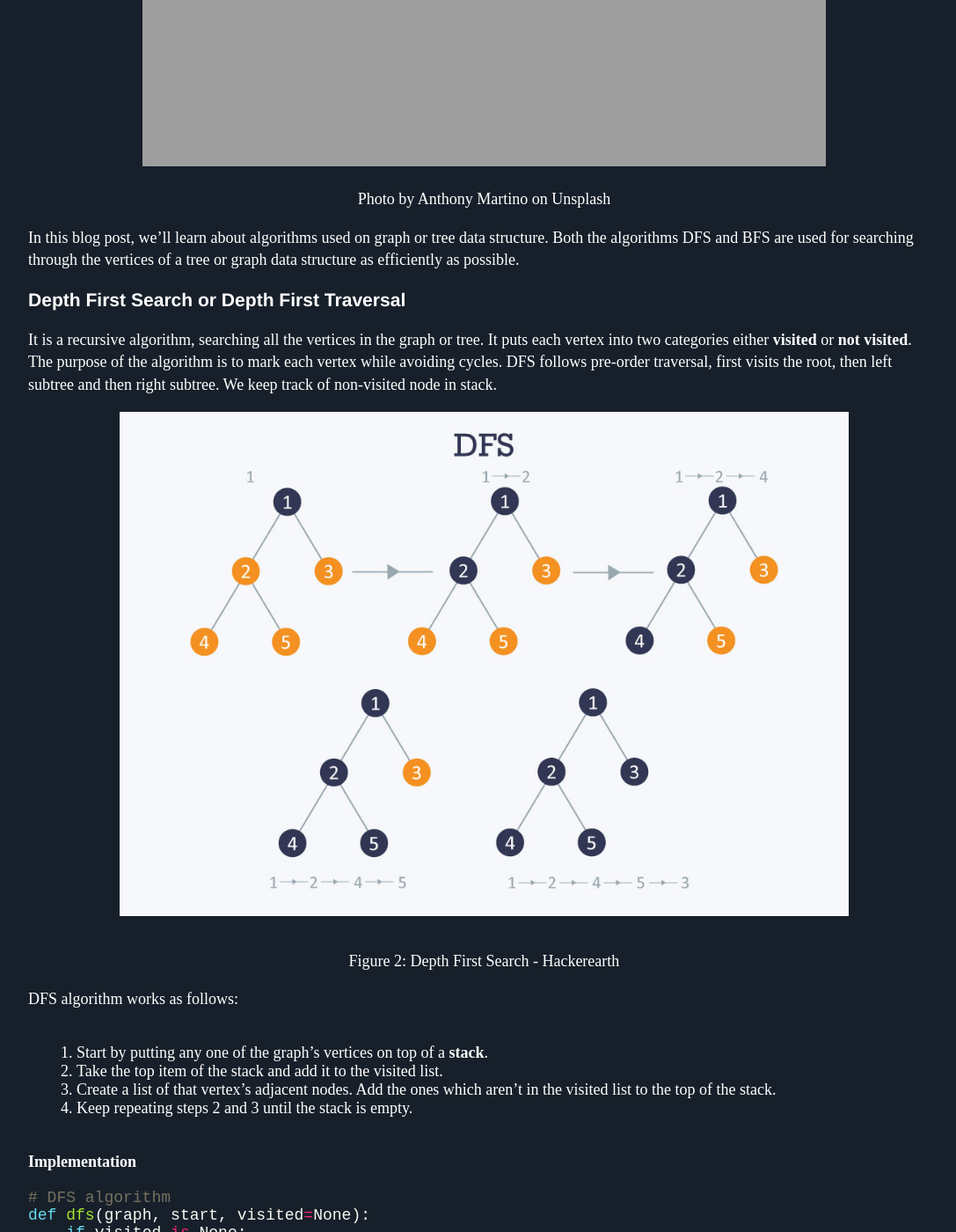
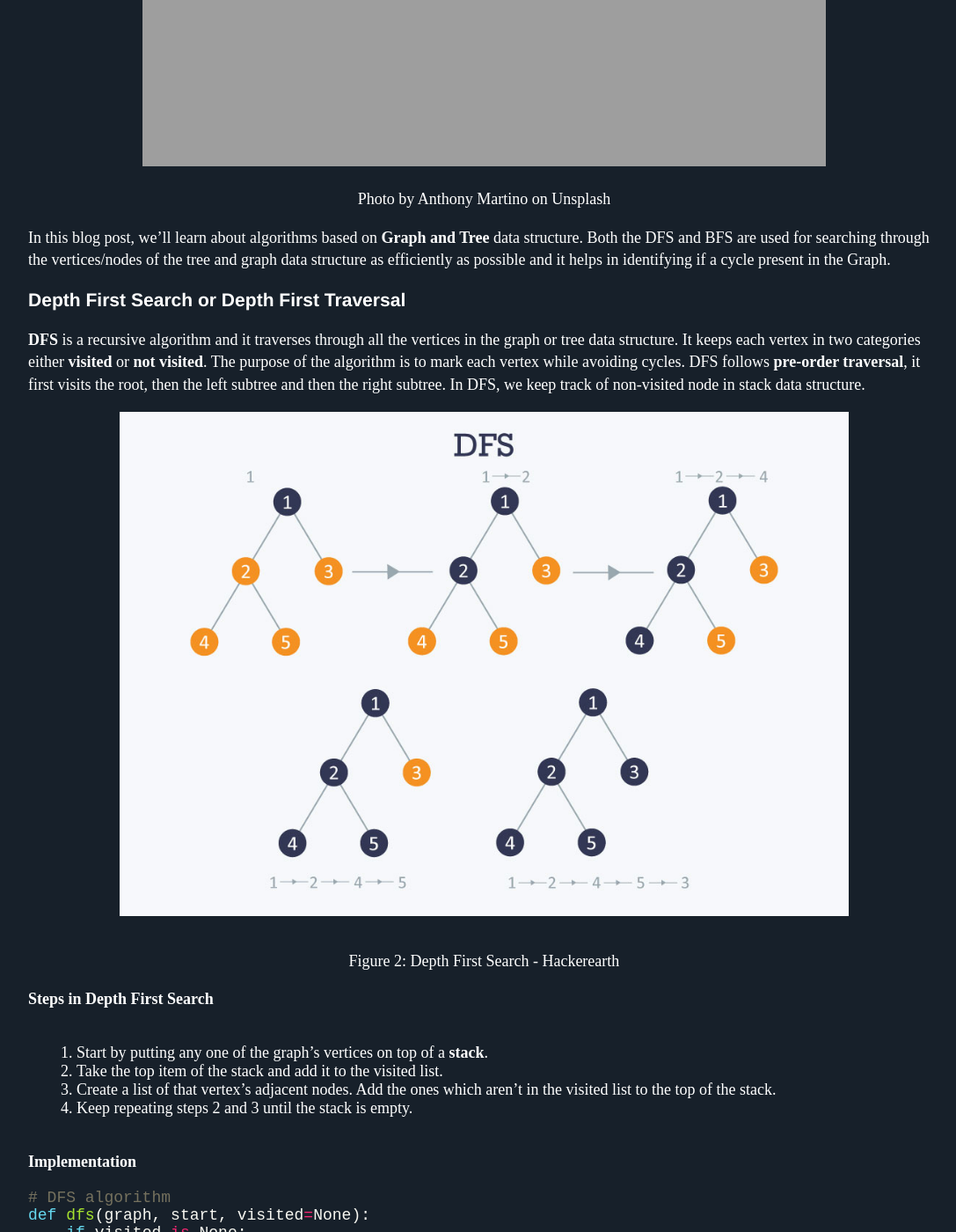
Before and after one commit to Mayurji/mayurji.github.io, a Jekyll site: the page built from _data-structure-algorithms/2021-02-03-DSA_11.md, in a window 1280 px wide and 1400 px high, scrolled down 691 px. Shown: the whole window at 88% size, without its empty margins (32-1119 px from the left). Built offline with Jekyll 4.4.1, drawn with Linux system fonts in a browser that asks for light colours; nearby versions of some CDN libraries; comment, search, counter and statistics services are not loaded; some of the changed text lies outside the part shown.

Commit message:
Update 2021-02-03-DSA_11.md

```diff
--- a/_data-structure-algorithms/2021-02-03-DSA_11.md
+++ b/_data-structure-algorithms/2021-02-03-DSA_11.md
@@ -1,7 +1,7 @@
 ---
 layout: data-structure-algorithms
 title: Algorithms in Python - DFS and BFS
-description: Searching through graphs and trees!
+description: Searching through Graphs and Trees!
 date:   2021-02-03 13:43:52 +0530
 ---
 <center>
@@ -9,18 +9,18 @@
 <span>Photo by <a href="https://unsplash.com/@amartino20?utm_source=unsplash&amp;utm_medium=referral&amp;utm_content=creditCopyText">Anthony Martino</a> on <a href="https://unsplash.com/s/photos/search?utm_source=unsplash&amp;utm_medium=referral&amp;utm_content=creditCopyText">Unsplash</a></span></p>
 </center>
 
-In this blog post, we'll learn about algorithms used on graph or tree data structure. Both the algorithms DFS and BFS are used for searching through the vertices of a tree or graph data structure as efficiently as possible.
+In this blog post, we'll learn about algorithms based on **Graph and Tree** data structure. Both the DFS and BFS are used for searching through the vertices/nodes of the tree and graph data structure as efficiently as possible and it helps in identifying if a cycle present in the Graph.
 
 ### Depth First Search or Depth First Traversal
 
-It is a recursive algorithm, searching all the vertices in the graph or tree. It puts each vertex into two categories either **visited** or **not visited**. The purpose of the algorithm is to mark each vertex while avoiding cycles. DFS follows pre-order traversal, first visits the root, then left subtree and then right subtree. We keep track of non-visited node in stack.
+**DFS** is a recursive algorithm and it traverses through all the vertices in the graph or tree data structure. It keeps each vertex in two categories either **visited** or **not visited**. The purpose of the algorithm is to mark each vertex while avoiding cycles. DFS follows **pre-order traversal**, it first visits the root, then the left subtree and then the right subtree. In DFS, we keep track of non-visited node in stack data structure.
 
 <center>
 <img src="{{site.url}}/assets/images/dsa/dfs_hackerearth.jpg" style="zoom: 5%; background-color:#DCDCDC;" width="80%" height=auto/><br>
 <p>Figure 2: Depth First Search - Hackerearth</p>
 </center>
 
-DFS algorithm works as follows:
+**Steps in Depth First Search**
 
 1. Start by putting any one of the graph's vertices on top of a **stack**.
 2. Take the top item of the stack and add it to the visited list.
@@ -64,22 +64,20 @@
 
 **Time Complexity - DFS**
 
-Time complexity for a DFS algorithm is O(V + E), V is the number of the vertices and E is the number of edges.
+Time complexity for the DFS algorithm is **O(V + E)**, V is the number of the vertices and E is the number of edges.
 
 ### Breadth First Search or Breadth First Traversal
 
-Similar to DFS, Breadth first search is used for traversing through all the vertices of the graph. Only difference between is how the traversing is done. **In DFS, once we find a new node, we explore it first. But in BFS, each node is explored completely before moving to new node.**
+Similar to DFS, Breadth first search is used for traversing through all the vertices of the graph. The only difference between them is how the traversing takes place. **In DFS, once we find a new node, we explore it first. But in BFS, each node is explored completely before moving to new node.**
 
-BFS follows **level order**, it moves from one level to another level. And BFS uses **queue** for keeping track of not-visited node.
+BFS follows **level order** traversal, it moves from one level to another level. And BFS uses **queue** for keeping track of not-visited node. BFS marks each vertex as visited while identifying the cycles in the Graph.
 
 <center>
 <img src="{{site.url}}/assets/images/dsa/bfs_hackerearth.jpg" style="zoom: 5%; background-color:#DCDCDC;" width="80%" height=auto/><br>
 <p>Figure 3: Breadth First Search - Hackerearth</p>
 </center>
 
-The purpose of the algorithm is to mark each vertex as visited while avoiding cycles.
-
-The algorithm works as follows:
+**Steps in Breadth First Search**
 
 1. Start by putting any one of the graph's vertices at the back of a queue.
 2. Take the front item of the queue and add it to the visited list.
@@ -138,7 +136,7 @@
 
 **Time Complexity - BFS**
 
-The Time complexity of BFS is O(V + E) when Adjacency List is used and O(V^2) when Adjacency Matrix is used.
+The Time complexity of BFS is **O(V + E)** when **adjacency list** is used and **O(V^2)** when adjacency matrix is used.
 
 **Application**
 
```
